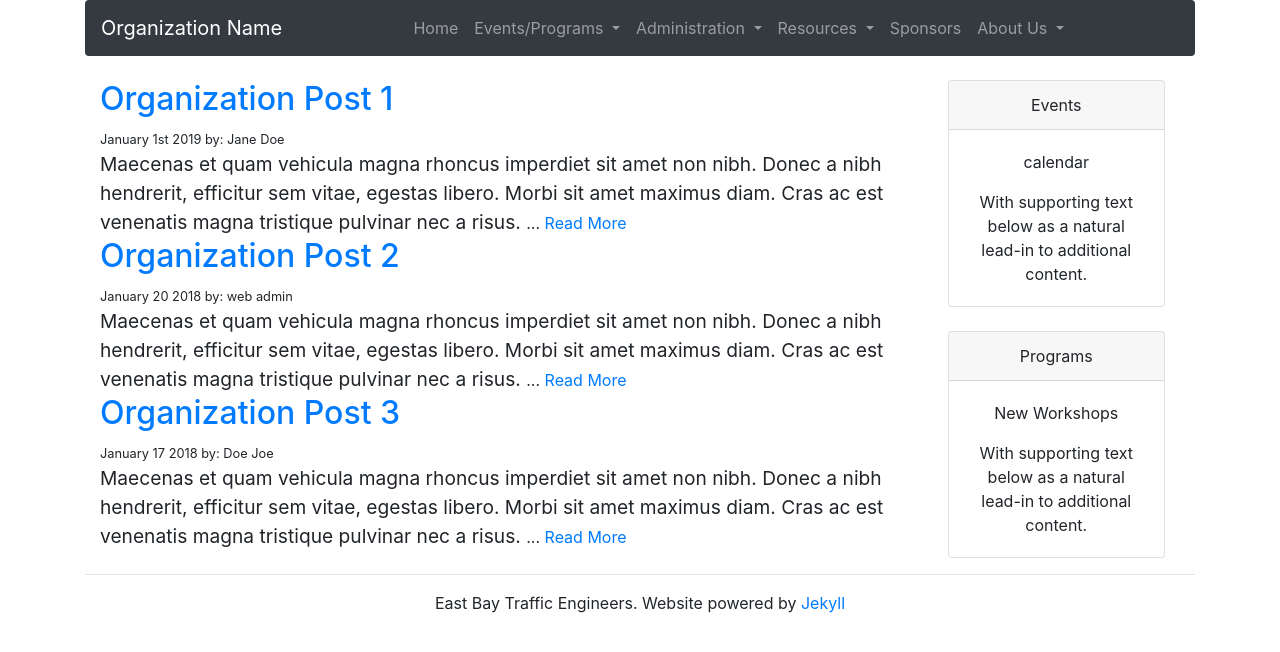
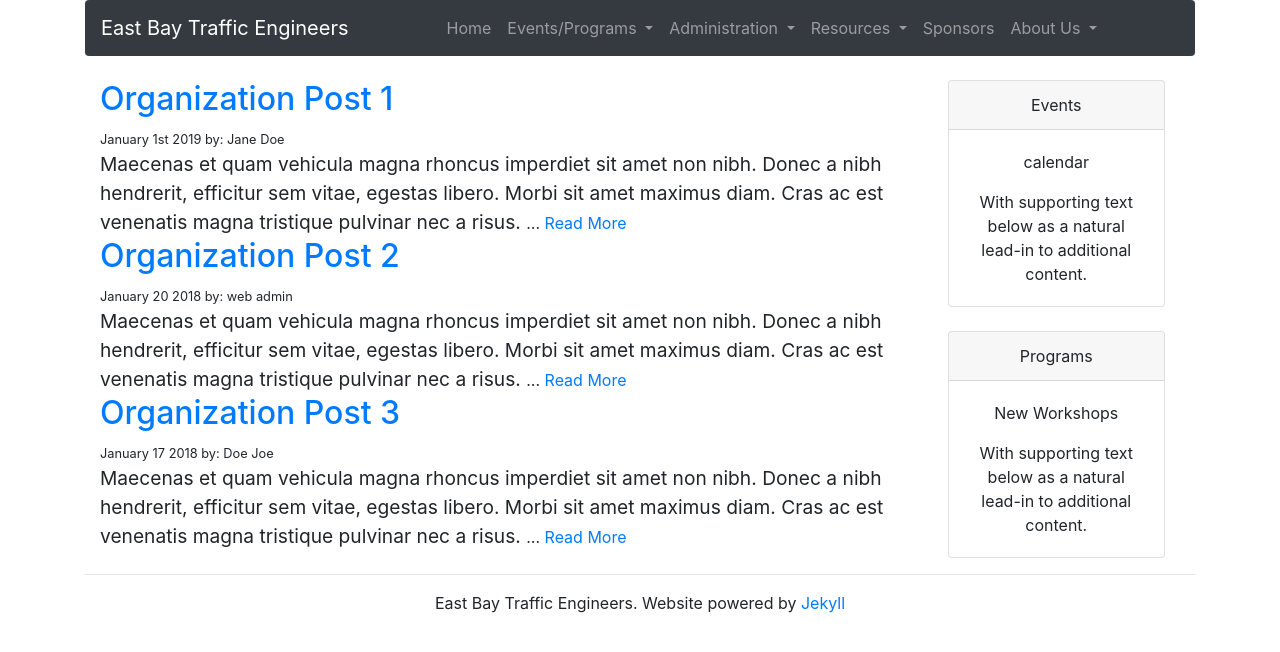
Before and after one commit to redmond2742/SmallOrganizationWebsite, a Jekyll site: the page built from index.html, in a window 1280 px wide. Shown: the top 652 px of the page. Built offline with Jekyll 4.4.1, drawn with Linux system fonts in a browser that asks for light colours; nearby versions of some CDN libraries.

Commit message:
updated to reflect EBTE

```diff
--- a/_config.yml
+++ b/_config.yml
@@ -1,4 +1,4 @@
-# Welcome to ITE Template
+# EBTE Website Config
 #
 # This config file is meant for settings that affect your whole Site, values
 # which you are expected to set up once and rarely edit after that. If you find
@@ -13,9 +13,9 @@
 # you will see them accessed via {{ site.title }}, {{ site.email }}, and so on.
 # You can create any custom variable you would like, and they will be accessible
 # in the templates via {{ site.myvariable }}.
-title: Organization Name
+title: East Bay Traffic Engineers
 email: your-email@example.com
-description: Description for Organization Website
+description: East Bay Traffic Engineers is an informal meeting of traffic engineers within the easy bay.
 baseurl: "/" # the subpath of your site, e.g. /blog
 url: "" # the base hostname & protocol for your site, e.g. http://example.com
 twitter_username: org_twitter
```
